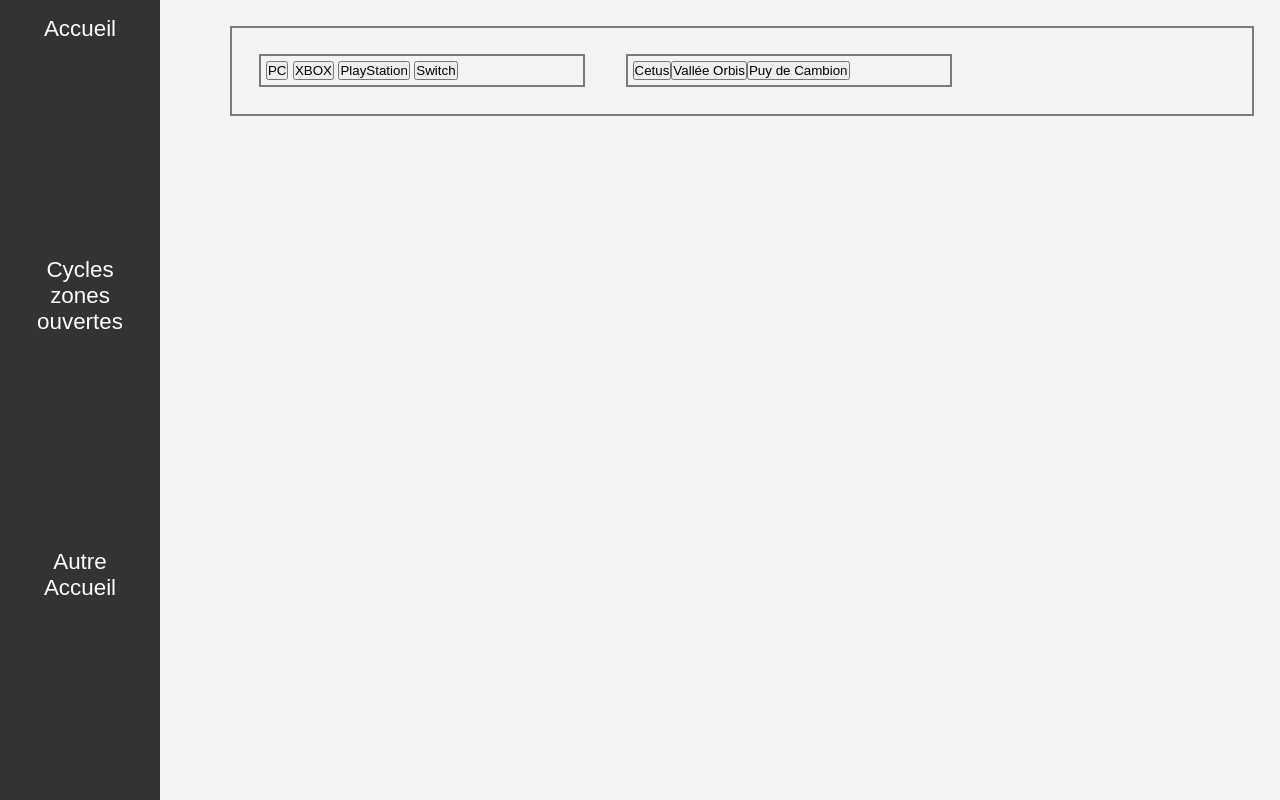
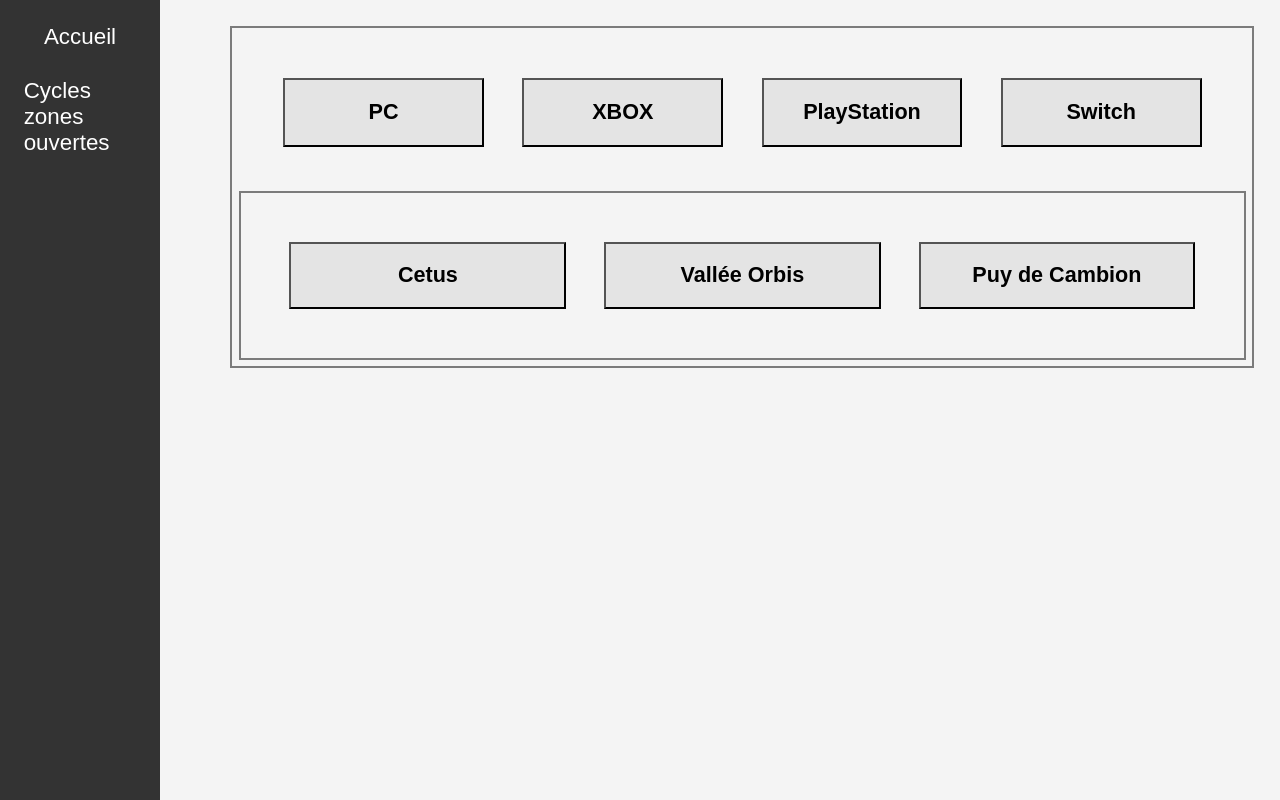
Before and after one commit to Pmaioranool/efrei_B2_alpine_WFHelper, a plain HTML site: page assets/html/cycle.html in a window 1280 px wide. Drawn offline with nearby package versions, Linux system fonts and the light colour scheme; no server answers.

Commit message:
fin cycle

```diff
--- a/assets/css/style.css
+++ b/assets/css/style.css
@@ -27,15 +27,12 @@
 
 ul {
   display: flex;
-  justify-content: space-evenly;
   width: 100%;
   list-style-type: none;
   flex-wrap: wrap;
-  text-align: center;
-}
-
-li {
-  width: 100%;
+  justify-content: center;
+  height: 20%;
+  margin: 6%;
 }
 
 nav {
@@ -70,7 +67,9 @@
   padding: 0.5%;
   border: 2px solid #7b7b7b;
   width: 31%;
+  text-align: center;
 }
+
 section {
   margin: 2%;
   margin-left: 18%;
@@ -79,22 +78,47 @@
   width: 100%;
   display: flex;
   flex-wrap: wrap;
+  justify-content: center;
+  text-align: center;
+}
+
+article {
+  margin: 2%;
+  padding: 0.5%;
+  width: 100%;
+  display: flex;
 }
 
 h2 {
   width: 100%;
+  font-size: 2rem;
 }
 
 h3 {
   width: 100%;
+  font-size: 1.35rem;
 }
+
 p {
   width: 100%;
 }
+
 img {
   width: 100%;
   height: auto;
   overflow-y: hidden;
+  margin: 0.5%;
+}
+
+button {
+  margin: 2%;
+  padding: 2%;
+  background-color: #e4e4e4;
+  width: 100%;
+}
+
+button:hover {
+  background-color: #d3d3d3;
 }
 
 .news-item {
@@ -107,3 +131,7 @@
 .hidden {
   display: none;
 }
+
+.noMargin {
+  margin: 0;
+}
--- a/assets/html/cycle.html
+++ b/assets/html/cycle.html
@@ -4,10 +4,7 @@
     <meta charset="UTF-8" />
     <meta name="viewport" content="width=device-width, initial-scale=1.0" />
     <title>Warframe Cycles</title>
-    <script
-      defer
-      src="https://cdn.jsdelivr.net/npm/alpinejs@3.x.x/dist/cdn.min.js"
-    ></script>
+    <script defer src="https://unpkg.com/alpinejs"></script>
     <link rel="stylesheet" href="../css/style.css" />
   </head>
   <body>
@@ -15,28 +12,78 @@
       <ul>
         <li><a href="../../index.html">Accueil</a></li>
         <li><a href="cycle.html">Cycles zones ouvertes</a></li>
-        <li><a href="index.html">Autre Accueil</a></li>
       </ul>
     </nav>
 
-    <section
-      x-data="{
-        platform: 'pc',
-        mondes: { 'cetusCycle': 'Cetus', 'vallisCycle': 'Vallée Orbis', 'cambionCycle': 'Puy de Cambion' },
-        data: null,
+    <section x-data="warframeApp()" x-init="init()">
+      <article>
+        <button type="button" @click="platform = 'pc'">
+          <h3>PC</h3>
+        </button>
+        <button type="button" @click="platform = 'xb1'">
+          <h3>XBOX</h3>
+        </button>
+        <button type="button" @click="platform = 'ps4'">
+          <h3>PlayStation</h3>
+        </button>
+        <button type="button" @click="platform = 'swi'">
+          <h3>Switch</h3>
+        </button>
+      </article>
+
+      <section class="noMargin">
+        <article>
+          <template x-for="(monde, key1) in mondes" :key="key1">
+            <button
+              type="button"
+              @click="fetchNews(key1); timer(data,platform, monde)"
+            >
+              <h3 x-text="monde"></h3>
+            </button>
+          </template>
+        </article>
+
+        <template x-if="data">
+          <div>
+            <p x-text="'état: ' + data.state"></p>
+            <p x-text="data.shortString"></p>
+          </div>
+        </template>
+      </section>
+    </section>
+
+    <script>
+      function warframeApp() {
+        return {
+          platform: "pc", // Default platform, can be changed dynamically
+          mondes: {
+            cetusCycle: "Cetus",
+            vallisCycle: "Vallée Orbis",
+            cambionCycle: "Puy de Cambion",
+          }, // Mondes de Warframe
+          data: null, // Data fetched from the API
+
+          init() {
+            // Initialize app, fetch data on load
+            this.fetchNews("cetusCycle"); // Default fetch for Cetus
+          },
+
           notifyUser(platform, monde) {
-          if (!('Notification' in window)) {
-            alert('Ce navigateur ne supporte pas les notifications.');
-          } else if (Notification.permission === 'granted') {
-            new Notification(`Le cycle de ${monde} sur ${platform} est passé.`);
-          } else if (Notification.permission !== 'denied') {
-            Notification.requestPermission().then(function (permission) {
-              if (permission === 'granted') {
-                new Notification('Notification activée avec succès !');
+            if (!("Notification" in window)) {
+              alert("Ce navigateur ne supporte pas les notifications.");
+            } else if (Notification.permission === "granted") {
+              new Notification(
+                `Le cycle de ${monde} sur ${platform} est passé.`
+              );
+            } else if (Notification.permission !== "denied") {
+              Notification.requestPermission().then((permission) => {
+                if (permission === "granted") {
+                  new Notification("Notification activée avec succès !");
                 }
               });
             }
           },
+
           fetchNews(monde) {
             fetch(`https://api.warframestat.us/${this.platform}/${monde}`)
               .then((response) => {
@@ -46,42 +93,35 @@
                 return response.json();
               })
               .then((data) => {
-              console.log(data); // Log the full response to inspect its structure
-              this.data = data; // Update the data property with the fetched data
+                this.data = data; // Store the fetched data
+                this.timer(data, this.platform, monde); // Trigger the timer function
               })
               .catch((error) => {
-              console.error(`Erreur lors de la récupération des données pour ${monde}:`, error);
+                console.error(
+                  `Erreur lors de la récupération des données pour ${monde}:`,
+                  error
+                );
               });
           },
-        timer(data,platform,monde,state){
 
+          timer(data, platform, monde) {
+            const expiryDate = new Date(data.expiry); // Assuming 'expiry' is a valid date string
+            const now = new Date();
+
+            const timeDifference = expiryDate - now;
+            if (timeDifference <= 0) {
+              this.notifyUser(platform, monde); // If expired, notify the user
+            } else {
+              // If not expired yet, set a timeout to notify when the expiry date is reached
+              setTimeout(() => {
+                this.notifyUser(platform, monde);
+              }, timeDifference);
             }
-      }"
-      x-init="fetchNews('cetusCycle')"
-    >
-      <div>
-        <button type="button" @click="platform = 'pc'   ">PC</button>
-        <button type="button" @click="platform = 'xb1'">XBOX</button>
-        <button type="button" @click="platform = 'ps4'">PlayStation</button>
-        <button type="button" @click="platform = 'swi' ">Switch</button>
-      </div>
+          },
+        };
+      }
 
-      <div>
-        <template x-for="(monde, key1) in mondes" :key="key1">
-          <button
-            type="button"
-            @click="timer(data,platform, monde); fetchNews(key1)"
-            x-text="monde"
-          ></button>
-        </template>
-
-        <template x-if="data ">
-          <div>
-            <p x-text="'State: ' + data.state"></p>
-            <p x-text=" data.shortString"></p>
-          </div>
-        </template>
-      </div>
-    </section>
+      //marche a moitié
+    </script>
   </body>
 </html>
```
Also changed, not shown: index.html (+0 -4 lines), assets/images/burger.svg (deleted), 3 other files. Lines whose indentation alone changed are shown as unchanged.
